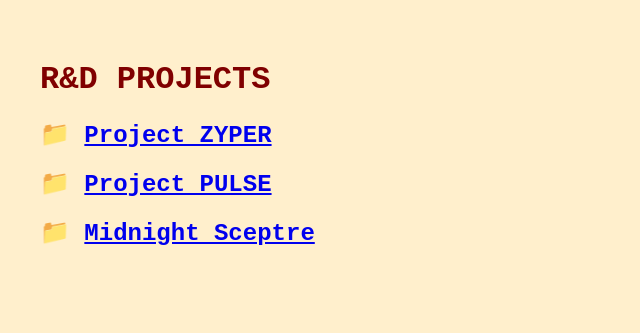
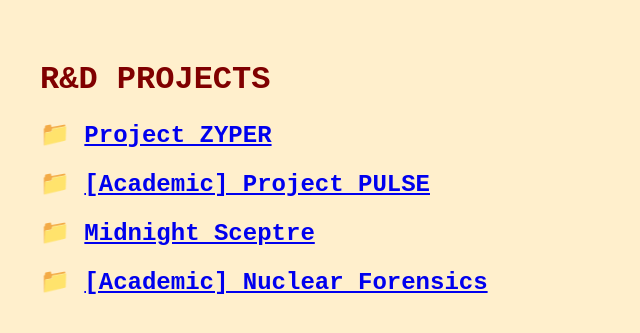
Before and after one commit to NarloyZBoy/-MartinezR-.github.io, a Jekyll site: the page built from index.md, in a window 1280 px wide. Shown: the top 333 px of the page, without its empty margins (0-640 px from the left). Built offline with Jekyll 4.4.1, drawn with Linux system fonts in a browser that asks for light colours.

Commit message:
Update index.md

```diff
--- a/index.md
+++ b/index.md
@@ -7,6 +7,8 @@ title: R&D PROJECTS
 
 ## 📁 [Project ZYPER]({{ "/projects/zyper.html" | relative_url }})
 
-## 📁 [Project PULSE]({{ "/projects/pulse.html" | relative_url }})
+## 📁 [[Academic] Project PULSE]({{ "/projects/pulse.html" | relative_url }})
 
 ## 📁 [Midnight Sceptre]({{ "/projects/sceptre.html" | relative_url }})
+
+## 📁 [[Academic] Nuclear Forensics]({{ "/projects/sceptre.html" | relative_url }})
```
